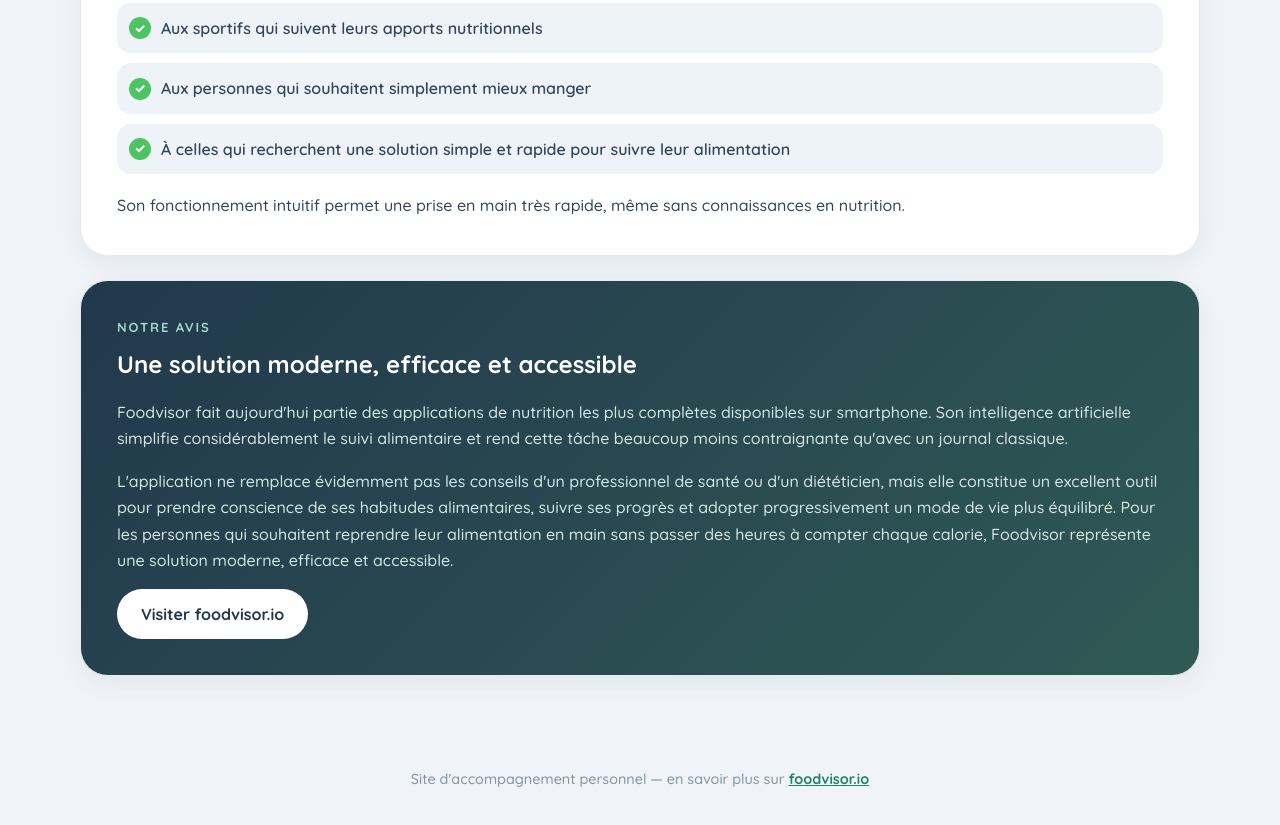
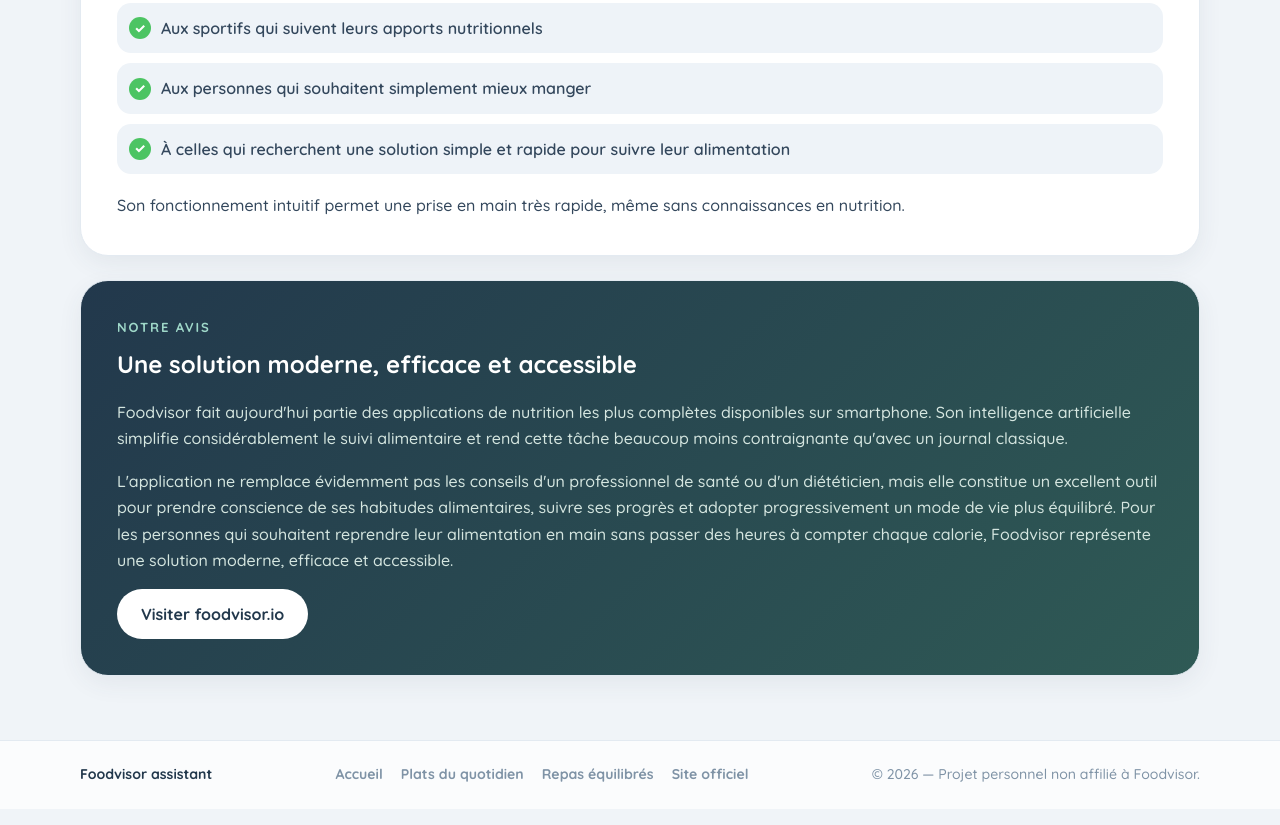
Before and after one commit to PRAFUL33290/Foodvisor, a plain HTML site: page index.html in a window 1280 px wide. Shown: the part 4659-5484 px from the top of the page. Drawn offline with Linux system fonts and the light colour scheme.

Commit message:
Add minimalist footer

```diff
--- a/index.html
+++ b/index.html
@@ -304,10 +304,16 @@
     </main>
 
     <footer class="site-footer">
-      <p>
-        Site d'accompagnement personnel — en savoir plus sur
-        <a href="https://www.foodvisor.io/fr/" target="_blank" rel="noopener">foodvisor.io</a>
-      </p>
+      <div class="footer-inner">
+        <a class="footer-brand" href="index.html">Foodvisor assistant</a>
+        <nav class="footer-links" aria-label="Navigation du pied de page">
+          <a href="index.html">Accueil</a>
+          <a href="plats-du-quotidien.html">Plats du quotidien</a>
+          <a href="exemples-repas.html">Repas équilibrés</a>
+          <a href="https://www.foodvisor.io/fr/" target="_blank" rel="noopener">Site officiel</a>
+        </nav>
+        <p>© 2026 — Projet personnel non affilié à Foodvisor.</p>
+      </div>
     </footer>
 
     <script src="script.js"></script>
--- a/styles.css
+++ b/styles.css
@@ -936,18 +936,65 @@
 /* ---------- Pied de page ---------- */
 
 .site-footer {
-  padding: 28px 0 40px;
-  color: var(--muted);
-  font-size: 0.9rem;
-  text-align: center;
+  border-top: 1px solid var(--line);
+  background: rgba(255, 255, 255, 0.72);
 }
 
-.site-footer a {
+.footer-inner {
+  display: grid;
+  grid-template-columns: auto 1fr auto;
+  align-items: center;
+  gap: 18px;
+  width: min(1120px, calc(100% - 32px));
+  margin: 0 auto;
+  padding: 22px 0;
+  color: var(--muted);
+  font-size: 0.88rem;
+}
+
+.footer-brand {
+  color: var(--navy);
+  font-weight: 700;
+  text-decoration: none;
+}
+
+.footer-links {
+  display: flex;
+  flex-wrap: wrap;
+  justify-content: center;
+  gap: 6px 18px;
+}
+
+.footer-links a {
+  color: var(--muted);
+  font-weight: 700;
+  text-decoration: none;
+  transition: color 0.2s ease;
+}
+
+.footer-links a:hover {
   color: var(--accent-dark);
-  font-weight: 700;
+}
+
+.site-footer p {
+  margin: 0;
+  text-align: right;
 }
 
 /* ---------- Responsive ---------- */
+
+@media (max-width: 760px) {
+  .footer-inner {
+    grid-template-columns: 1fr;
+    justify-items: center;
+    gap: 12px;
+    text-align: center;
+  }
+
+  .site-footer p {
+    text-align: center;
+  }
+}
 
 @media (max-width: 900px) {
   .hero,
```
Also changed, not shown: exemples-repas.html (+10 -4 lines), plats-du-quotidien.html (+10 -4 lines).
